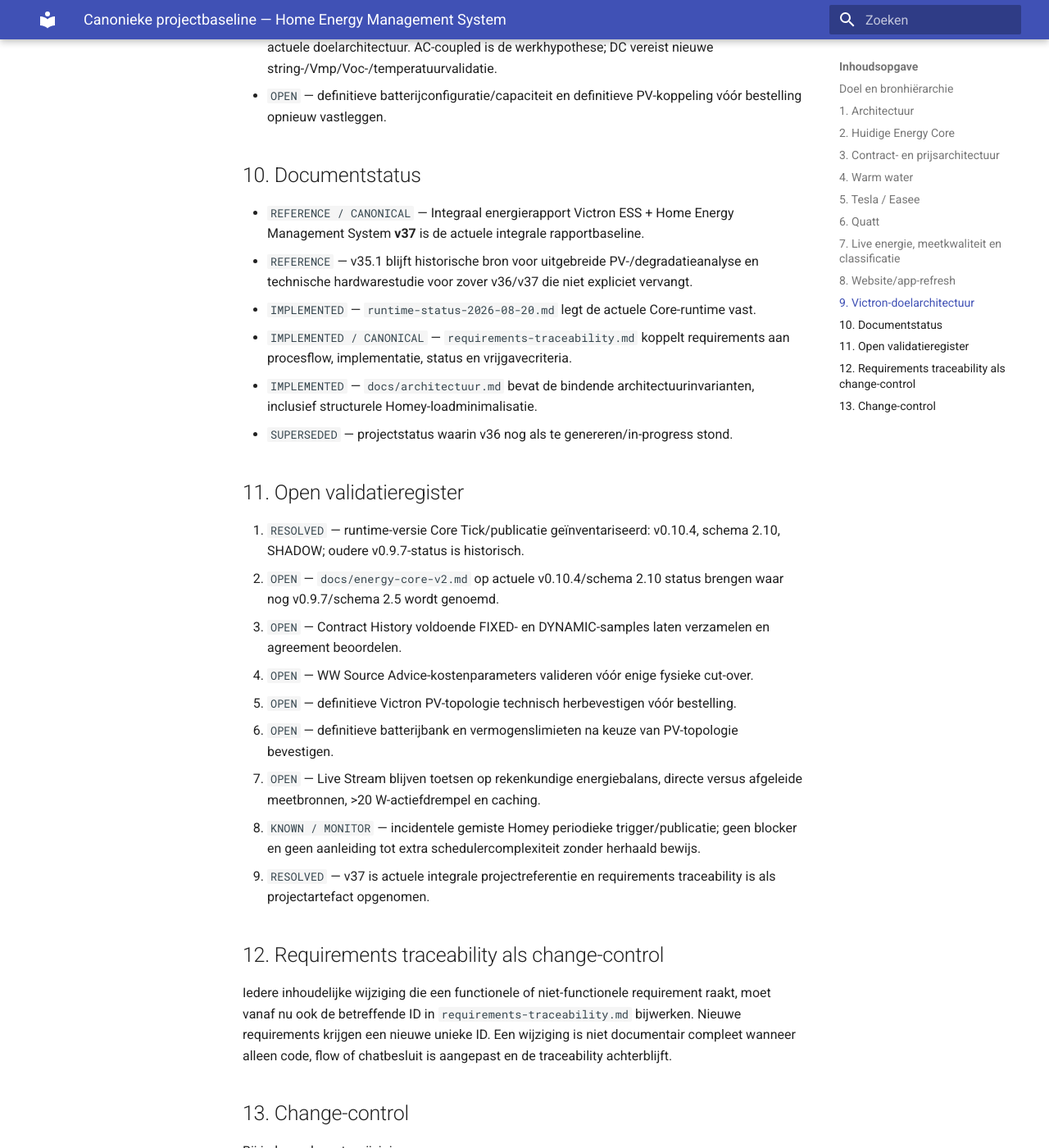
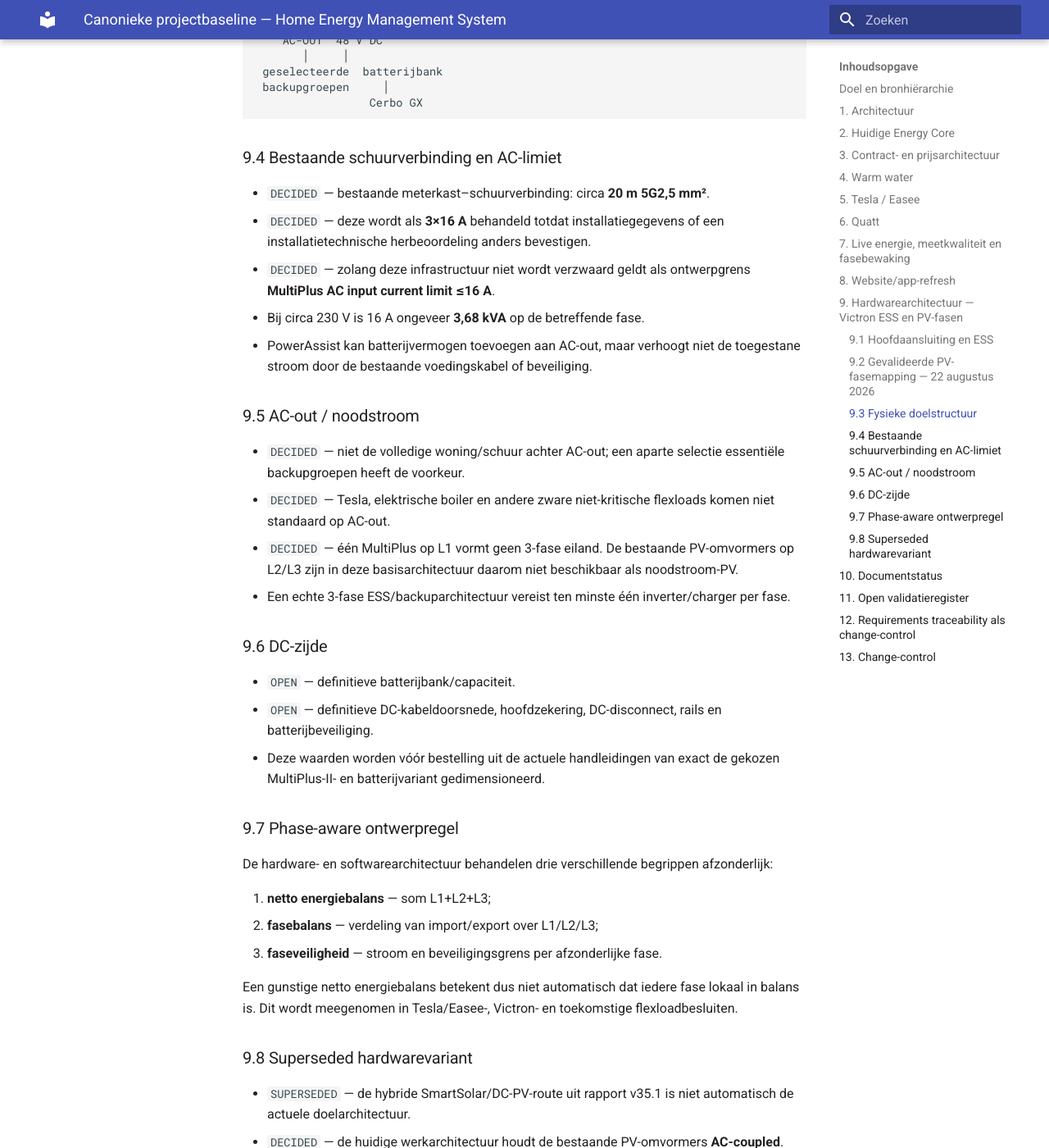
Before and after one commit to OnsKasteeltje/homey-energy-manual, an MkDocs documentation site: the page built from docs/project-baseline.md, in a window 1280 px wide and 1400 px high, scrolled down 4930 px. Shown: the whole window at 82% size. Built offline with MkDocs 1.6.1 and Material for MkDocs 9.7.7, drawn with Linux system fonts in a browser that asks for light colours; some of the changed text lies outside the part shown.

Commit message:
docs: update hardware architecture with validated PV phases and Victron topology

````diff
--- a/docs/project-baseline.md
+++ b/docs/project-baseline.md
@@ -1,6 +1,6 @@
 # Canonieke projectbaseline — Home Energy Management System
 
-_Status: 20 augustus 2026_
+_Status: 22 augustus 2026_
 
 ## Doel en bronhiërarchie
 
@@ -8,7 +8,7 @@
 
 1. actuele, runtime-gevalideerde implementatie;
 2. recente expliciete projectbesluiten;
-3. `requirements-traceability.md`, `runtime-status-2026-08-20.md` en actuele GitHub-documentatie;
+3. `requirements-traceability.md`, runtime-status en actuele GitHub-documentatie;
 4. Integraal energierapport Victron ESS + Home Energy Management System **v37** als actuele integrale projectbaseline;
 5. v35.1 voor historische PV-/hardwareanalyse voor zover v36/v37 die niet expliciet heeft vervangen;
 6. oudere rapport- en flowversies alleen als historie.
@@ -22,116 +22,180 @@
 - `DECIDED` — Homey is huishoudelijke orkestratielaag. Installatieveiligheid en lokale apparaatbeveiligingen staan erboven.
 - `DECIDED` — Victron wordt na installatie primaire batterij-/netregelaar; Homey blijft orkestreren over EV, warm water en andere flexloads.
 - `VERIFIED` — Websitebezoek veroorzaakt geen Homey-devicecalls; de site leest gepubliceerde snapshots.
-- `IMPLEMENTED` — `requirements-traceability.md` is de vaste koppeling tussen v37-requirements, procesflow, implementatie en vrijgavecriteria.
+- `IMPLEMENTED` — `requirements-traceability.md` is de vaste koppeling tussen requirements, procesflow, implementatie en vrijgavecriteria.
 
 ## 2. Huidige Energy Core
 
-- `VERIFIED` — actuele publisher is `EM2_CORE_PUBLISH_V0.10.4` met publicatieschema `2.10`.
-- `VERIFIED` — gecontroleerde runtime publiceerde State, Decision en Shadow revision-consistent; actuele versienummers zijn leidend boven oudere documentatie.
-- `VERIFIED` — Core v0.10.4 splitst `grid_measurement_valid` en `derived_house_balance_valid`. Verse P1-data blijft autoritatief voor netimport/-export en flexbudget wanneer de afgeleide huis/PV-balans door `SOURCE_SKEW` ongeldig is.
+De actuele runtime-implementatie en versienummers worden vastgelegd in de runtime-status en gespecialiseerde softwaredocumentatie. Architectuurinvarianten blijven leidend boven historische versienummers in deze baseline.
+
 - `IMPLEMENTED/VERIFIED` — Energy Core v2 bevat centrale State, Decision, Shadow, warmwaterstate/-intent en publicatie.
 - `IMPLEMENTED` — Quatt is `COMFORT_BASELOAD`, `OBSERVE_ONLY`, niet automatisch regelbaar.
 - `IMPLEMENTED` — gedeeld `energy_budget` houdt rekening met gridreserve, Quatt-rampreserve, flex-exportbudget en discretionair importbudget.
 - `DECIDED` — deadlines/MUST gaan vóór opportunistische PV-/prijsoptimalisatie.
 - `DECIDED` — per fysieke actuator uiteindelijk exact één automatische writer.
 - `DECIDED` — iedere fysieke Control-route gaat eerst door Shadow-validatie.
-- `KNOWN / MONITOR` — incidenteel is een verwachte periodieke Core/publicatierun niet aantoonbaar uitgevoerd. Handmatige Core-run en GitHub-publicatie functioneerden direct; geen extra schedulerarchitectuur bouwen tenzij dit herhaald terugkomt.
-
-Oudere documentatie die Core v0.9.7/schema 2.5 als actief noemt, beschrijft een eerdere gevalideerde toestand. Voor actuele versienummers is `runtime-status-2026-08-20.md`, de live publicatie en de requirements-traceability leidend.
 
 ## 3. Contract- en prijsarchitectuur
 
 - `IMPLEMENTED/SHADOW` — ondersteunde contracttypes zijn uitsluitend `FIXED` en `DYNAMIC`.
 - `IMPLEMENTED/SHADOW` — beide contracttypes normaliseren naar één uniforme prijscontext voordat downstream beslislogica de prijs gebruikt.
-- `IMPLEMENTED/SHADOW` — `FIXED` gebruikt configureerbare import-/exporttarieven en heeft geen PBTH-afhankelijkheid.
-- `IMPLEMENTED/SHADOW` — `DYNAMIC` gebruikt PBTH/DAP15 en classificeert prijs in de adapter; downstream M7-prijsafhankelijkheid is niet de doelarchitectuur.
 - `DECIDED` — vaste dagelijkse contractkosten zijn geen marginale optimalisatie-input.
 - `IMPLEMENTED` — prijscontext is null-safe; ontbrekende prijs is nooit impliciet EUR 0/kWh.
-- `IMPLEMENTED/SHADOW` — prijshorizon bepaalt of prijs FULL, INTRADAY of alleen DIAGNOSTIC mag worden gebruikt.
-- `IMPLEMENTED/SHADOW` — Contract History v0.1 verzamelt rolling kwartierdata zonder devicepolling of actuatorwrites.
 
 ## 4. Warm water
 
 - `DECIDED` — comfortdoel en catch-up/deadline hebben voorrang op pure economische optimalisatie.
 - `IMPLEMENTED/SHADOW` — confirmed-heating gebruikt werkelijk boilervermogen, niet alleen relais-aan-tijd.
-- `VERIFIED` — actuele warmwaterstate is `EM2_WW_STATE_V0.8`.
-- `VERIFIED` — actuele Warm Water Control is `EM2_CONTROL_WW_V0.11`, `SHADOW` en read-only.
 - `IMPLEMENTED/SHADOW` — BOILER↔CV-bronkeuze vergelijkt marginale kosten per bruikbare kWh warmte.
-- `IMPLEMENTED/SHADOW` — bij PV-export telt gemiste terugleverwaarde als opportunity cost; PV is economisch niet automatisch gratis.
-- `IMPLEMENTED/SHADOW` — bronselector gebruikt hysterese en fail-safe `KEEP_CURRENT` bij stale/ongeldige inputs.
-- `VERIFIED` — `WW_Boilermodus` blijft tijdens Shadow operationeel leidend; WW Source Advice verricht geen fysieke write.
 - `OPEN` — rendementen, calorische gaswaarde en hysterese valideren vóór operationele cut-over.
-- `OPEN` — voldoende FIXED- en DYNAMIC-shadowhistorie verzamelen vóór koppeling aan bron-/actuatorwrite.
 
 ## 5. Tesla / Easee
 
 - `DECIDED` — Tesla is flexload met deadline/MUST boven opportunistische optimalisatie.
 - `IMPLEMENTED` — PV-opportunity gebruikt beschikbaar flexbudget in plaats van blind kale P1-export.
 - `VERIFIED` — Easee Equalizer blijft autonome harde load-balancing en mag door Homey niet worden overruled.
+- `VERIFIED` — Tesla/Easee laadt 3-fase nagenoeg symmetrisch; tijdens de gevalideerde deadline-run werd circa 2,35 kW per fase waargenomen.
 - `DECIDED` — werkelijk laadvermogen is belangrijker voor classificatie dan alleen gevraagd setpoint.
 
 ## 6. Quatt
 
-- `IMPLEMENTED/VERIFIED` — primaire elektrische bron is Quatt CIC `measure_power` uit dezelfde Core-snapshot.
-- `VERIFIED` — runtime publiceert Quatt als `COMFORT_BASELOAD`, `OBSERVE_ONLY`, `controllable=false`.
+- `IMPLEMENTED/VERIFIED` — primaire elektrische Quatt-bron is Quatt CIC `measure_power` uit dezelfde Core-snapshot.
 - `DECIDED` — Quatt is comfortload, niet automatisch flexload.
 - `DECIDED` — thermisch vermogen/COP zijn diagnostiek en worden niet bij de elektrische energiebalans opgeteld.
-- `OPEN` — fysieke Quatt-sturing vereist later een afzonderlijke veilige Control-policy en Shadow-validatie.
 
-## 7. Live energie, meetkwaliteit en classificatie
+## 7. Live energie, meetkwaliteit en fasebewaking
 
-- `VERIFIED` — P1/netmeting kan geldig blijven terwijl de afgeleide huis/PV-balans ongeldig is; `SOURCE_SKEW` in PV-bronnen degradeert de directe P1-meting niet.
 - `DECIDED` — werkelijk gemeten P1-data wordt als gemeten behandeld, niet als indicatief.
 - `DECIDED` — directe betrouwbare device-metingen hebben voor apparaatvermogen voorrang op afleiding.
-- `VERIFIED` — wasmachine en droger kunnen via directe AEG-status worden geclassificeerd; idle wordt gepubliceerd als `AEG_DIRECT_IDLE` zonder geschat vermogen.
-- `DECIDED` — alleen waar directe meting ontbreekt mag vermogen worden afgeleid uit de woningbalans/context; dit moet als afgeleid/indicatief herkenbaar blijven.
-- `DECIDED` — kleine niet-herleidbare restbelasting hoort semantisch bij `Overig klein`/restlast en niet bij een willekeurig inactief apparaat.
 - `DECIDED` — standby/lekstroom onder 20 W wordt niet als actieve energieverbruiker weergegeven.
 - `DECIDED` — energiebalans moet rekenkundig sluiten; `NEGATIVE_HOUSE_BALANCE` is een diagnose die onderzoek vereist, geen normale toestand.
+- `DECIDED` — fase-onbalans is op zichzelf geen foutconditie. Het EMS gebruikt zowel totaal P1-vermogen als L1/L2/L3 afzonderlijk als regelinput.
+- `DECIDED` — de 3×25 A fasegrenzen en lokale beveiligingen hebben voorrang op opportunistische flexsturing.
 
 ## 8. Website/app-refresh
 
 - `IMPLEMENTED` — appdata wordt bij boot/openen expliciet opnieuw opgevraagd.
 - `IMPLEMENTED` — periodieke datarefresh iedere 5 minuten.
 - `IMPLEMENTED` — refresh bij terugkeer via visibility/pageshow/focus en opnieuw online komen.
-- `IMPLEMENTED` — pull-to-refresh forceert eerst datarefresh; service-worker/assets en reload zijn aanvullend en niet de enige refreshstrategie.
-- `IMPLEMENTED` — freshness-indicatie onderscheidt actueel, vertraagd en verouderd.
 - `DECIDED` — navigeren History↔Live mag geen oude cached foutmelding/context terugbrengen.
 
-## 9. Victron-doelarchitectuur
+## 9. Hardwarearchitectuur — Victron ESS en PV-fasen
 
-- `DECIDED` — hoofdaansluiting 3×25 A; MultiPlus-II 48/5000 als 1-fase ESS op L1; Cerbo GX MK2; VM-3P75CT centrale 3-fasemeting.
-- `DECIDED` — VM meet L1/L2/L3 centraal; ESS gebruikt `Total of all phases` voor de netbalans terwijl MultiPlus fysiek op L1 werkt.
+### 9.1 Hoofdaansluiting en ESS
+
+- `DECIDED` — hoofdaansluiting **3×25 A**.
+- `DECIDED` — **MultiPlus-II 48/5000 als 1-fase ESS op L1**.
+- `DECIDED` — **Cerbo GX** als GX-/communicatielaag.
+- `DECIDED` — **VM-3P75CT** in de meterkast als centrale 3-fasemeting van L1/L2/L3.
+- `DECIDED` — ESS gebruikt **`Total of all phases`**: de MultiPlus werkt fysiek op L1, terwijl de netregeling de som L1+L2+L3 gebruikt.
 - `DECIDED` — VM staat in de meterkast; Cerbo/MultiPlus/batterij in de schuur; communicatie via lokaal netwerk.
-- `DECIDED` — bestaande schuurverbinding is circa 20 m 5G2,5 mm² en wordt als 3×16 A behandeld totdat installatiegegevens anders bevestigen.
 - `DECIDED` — GX Touch is optioneel.
-- `SUPERSEDED` — de hybride SmartSolar/DC-PV-route uit rapport v35.1 is niet automatisch de actuele doelarchitectuur. AC-coupled is de werkhypothese; DC vereist nieuwe string-/Vmp/Voc-/temperatuurvalidatie.
-- `OPEN` — definitieve batterijconfiguratie/capaciteit en definitieve PV-koppeling vóór bestelling opnieuw vastleggen.
+
+Voor een single-phase ESS op een 3-fase net is L1 de ontwerp-/installatiefase. De centrale 3-fasemeter blijft alle fasen afzonderlijk meten; de fysieke batterij-injectie/-afname vindt op L1 plaats.
+
+### 9.2 Gevalideerde PV-fasemapping — 22 augustus 2026
+
+De drie PV-omvormers zijn gecontroleerd fysiek uit- en ingeschakeld terwijl de directe P1-fasewaarden werden gevolgd. De fysieke schakelactie en P1-respons waren ground truth; vertraagde Homey/inverterstatus is niet als primaire fase-identificatie gebruikt.
+
+| Fase | PV-omvormer(s) | Status |
+|---|---|---|
+| **L1** | geen PV-omvormer | `VALIDATED` |
+| **L2** | GoodWe GW4200D-NS, grote GoodWe in schuur, 12 panelen | `VALIDATED / HIGH` |
+| **L3** | SolarEdge SE3680H-RW000BEN4 + GoodWe GW2000-XS, kleine GoodWe/CV, 6 panelen | `VALIDATED / HIGH` |
+
+Hierdoor is een structurele fase-onbalans bij PV-productie verklaarbaar: L3 kan aanzienlijk sterker exporteren dan L1/L2. Dit is geen storing zolang de installatie- en fasegrenzen worden gerespecteerd.
+
+### 9.3 Fysieke doelstructuur
+
+```text
+NET / HOOFDAANSLUITING 3×25 A
+          │
+     hoofdschakelaar
+          │
+      VM-3P75CT
+     meet L1/L2/L3
+          │
+ ┌────────┼────────┐
+ L1       L2       L3
+ │        │        ├─ SolarEdge SE3680H
+ │        │        └─ GoodWe GW2000-XS
+ │        └────────── GoodWe GW4200D-NS
+ │
+ └─ bestaande schuurvoeding 5G2,5 mm², circa 20 m
+          │
+      beveiliging
+          │
+ MultiPlus-II 48/5000
+      AC-IN L1
+       │     │
+    AC-OUT  48 V DC
+       │     │
+ geselecteerde  batterijbank
+ backupgroepen     │
+                 Cerbo GX
+```
+
+### 9.4 Bestaande schuurverbinding en AC-limiet
+
+- `DECIDED` — bestaande meterkast–schuurverbinding: circa **20 m 5G2,5 mm²**.
+- `DECIDED` — deze wordt als **3×16 A** behandeld totdat installatiegegevens of een installatietechnische herbeoordeling anders bevestigen.
+- `DECIDED` — zolang deze infrastructuur niet wordt verzwaard geldt als ontwerpgrens **MultiPlus AC input current limit ≤16 A**.
+- Bij circa 230 V is 16 A ongeveer **3,68 kVA** op de betreffende fase.
+- PowerAssist kan batterijvermogen toevoegen aan AC-out, maar verhoogt niet de toegestane stroom door de bestaande voedingskabel of beveiliging.
+
+### 9.5 AC-out / noodstroom
+
+- `DECIDED` — niet de volledige woning/schuur achter AC-out; een aparte selectie essentiële backupgroepen heeft de voorkeur.
+- `DECIDED` — Tesla, elektrische boiler en andere zware niet-kritische flexloads komen niet standaard op AC-out.
+- `DECIDED` — één MultiPlus op L1 vormt geen 3-fase eiland. De bestaande PV-omvormers op L2/L3 zijn in deze basisarchitectuur daarom niet beschikbaar als noodstroom-PV.
+- Een echte 3-fase ESS/backuparchitectuur vereist ten minste één inverter/charger per fase.
+
+### 9.6 DC-zijde
+
+- `OPEN` — definitieve batterijbank/capaciteit.
+- `OPEN` — definitieve DC-kabeldoorsnede, hoofdzekering, DC-disconnect, rails en batterijbeveiliging.
+- Deze waarden worden vóór bestelling uit de actuele handleidingen van exact de gekozen MultiPlus-II- en batterijvariant gedimensioneerd.
+
+### 9.7 Phase-aware ontwerpregel
+
+De hardware- en softwarearchitectuur behandelen drie verschillende begrippen afzonderlijk:
+
+1. **netto energiebalans** — som L1+L2+L3;
+2. **fasebalans** — verdeling van import/export over L1/L2/L3;
+3. **faseveiligheid** — stroom en beveiligingsgrens per afzonderlijke fase.
+
+Een gunstige netto energiebalans betekent dus niet automatisch dat iedere fase lokaal in balans is. Dit wordt meegenomen in Tesla/Easee-, Victron- en toekomstige flexloadbesluiten.
+
+### 9.8 Superseded hardwarevariant
+
+- `SUPERSEDED` — de hybride SmartSolar/DC-PV-route uit rapport v35.1 is niet automatisch de actuele doelarchitectuur.
+- `DECIDED` — de huidige werkarchitectuur houdt de bestaande PV-omvormers **AC-coupled**.
+- Een DC-PV-route vereist een nieuwe string-/Vmp-/Voc-/temperatuurvalidatie voordat die opnieuw kandidaat kan worden.
+
+Voor detailengineering geldt `docs/victron-hardware-baseline.md` als gespecialiseerde hardwarebron.
 
 ## 10. Documentstatus
 
-- `REFERENCE / CANONICAL` — Integraal energierapport Victron ESS + Home Energy Management System **v37** is de actuele integrale rapportbaseline.
-- `REFERENCE` — v35.1 blijft historische bron voor uitgebreide PV-/degradatieanalyse en technische hardwarestudie voor zover v36/v37 die niet expliciet vervangt.
-- `IMPLEMENTED` — `runtime-status-2026-08-20.md` legt de actuele Core-runtime vast.
+- `REFERENCE / CANONICAL` — Integraal energierapport Victron ESS + Home Energy Management System **v37** blijft de integrale rapportbaseline totdat een nieuwe formele rapportversie wordt uitgebracht.
+- `REFERENCE` — v35.1 blijft historische bron voor uitgebreide PV-/degradatieanalyse voor zover nieuwere besluiten die niet vervangen.
 - `IMPLEMENTED / CANONICAL` — `requirements-traceability.md` koppelt requirements aan procesflow, implementatie, status en vrijgavecriteria.
-- `IMPLEMENTED` — `docs/architectuur.md` bevat de bindende architectuurinvarianten, inclusief structurele Homey-loadminimalisatie.
-- `SUPERSEDED` — projectstatus waarin v36 nog als te genereren/in-progress stond.
+- `IMPLEMENTED` — `docs/architectuur.md` bevat de bindende softwarearchitectuurinvarianten.
+- `IMPLEMENTED` — `docs/victron-hardware-baseline.md` bevat de actuele gespecialiseerde Victron-hardwarearchitectuur.
+- `IMPLEMENTED` — `docs/phase-aware-ems.md` bevat de fasebewuste EMS-regels.
 
 ## 11. Open validatieregister
 
-1. `RESOLVED` — runtime-versie Core Tick/publicatie geïnventariseerd: v0.10.4, schema 2.10, SHADOW; oudere v0.9.7-status is historisch.
-2. `OPEN` — `docs/energy-core-v2.md` op actuele v0.10.4/schema 2.10 status brengen waar nog v0.9.7/schema 2.5 wordt genoemd.
-3. `OPEN` — Contract History voldoende FIXED- en DYNAMIC-samples laten verzamelen en agreement beoordelen.
-4. `OPEN` — WW Source Advice-kostenparameters valideren vóór enige fysieke cut-over.
-5. `OPEN` — definitieve Victron PV-topologie technisch herbevestigen vóór bestelling.
-6. `OPEN` — definitieve batterijbank en vermogenslimieten na keuze van PV-topologie bevestigen.
+1. `OPEN` — Contract History voldoende FIXED- en DYNAMIC-samples laten verzamelen en agreement beoordelen.
+2. `OPEN` — WW Source Advice-kostenparameters valideren vóór enige fysieke cut-over.
+3. `RESOLVED` — actuele Victron PV-topologie: bestaande PV blijft AC-coupled; faseposities zijn fysiek gevalideerd.
+4. `OPEN` — definitieve batterijbank en vermogenslimieten bevestigen.
+5. `OPEN` — definitieve Victron beveiligingsmatrix AC/DC.
+6. `OPEN` — definitieve lijst backupgroepen achter AC-out.
 7. `OPEN` — Live Stream blijven toetsen op rekenkundige energiebalans, directe versus afgeleide meetbronnen, >20 W-actiefdrempel en caching.
-8. `KNOWN / MONITOR` — incidentele gemiste Homey periodieke trigger/publicatie; geen blocker en geen aanleiding tot extra schedulercomplexiteit zonder herhaald bewijs.
-9. `RESOLVED` — v37 is actuele integrale projectreferentie en requirements traceability is als projectartefact opgenomen.
 
 ## 12. Requirements traceability als change-control
 
-Iedere inhoudelijke wijziging die een functionele of niet-functionele requirement raakt, moet vanaf nu ook de betreffende ID in `requirements-traceability.md` bijwerken. Nieuwe requirements krijgen een nieuwe unieke ID. Een wijziging is niet documentair compleet wanneer alleen code, flow of chatbesluit is aangepast en de traceability achterblijft.
+Iedere inhoudelijke wijziging die een functionele of niet-functionele requirement raakt, moet ook de betreffende ID in `requirements-traceability.md` bijwerken. Nieuwe requirements krijgen een nieuwe unieke ID.
 
 ## 13. Change-control
 
@@ -145,5 +209,3 @@
 6. requirements-traceability en deze projectbaseline aanpassen;
 7. bijbehorende gespecialiseerde GitHub-documentatie tegelijk bijwerken;
 8. oude aanpak expliciet `SUPERSEDED` markeren in plaats van stilzwijgend te laten voortbestaan.
-
-Dit voorkomt dat oude chatbesluiten, rapportteksten en actuele productiecode door elkaar als gelijktijdig waar worden behandeld en maakt aantoonbaar welke requirements volledig gerealiseerd, alleen SHADOW of nog OPEN zijn.
````
